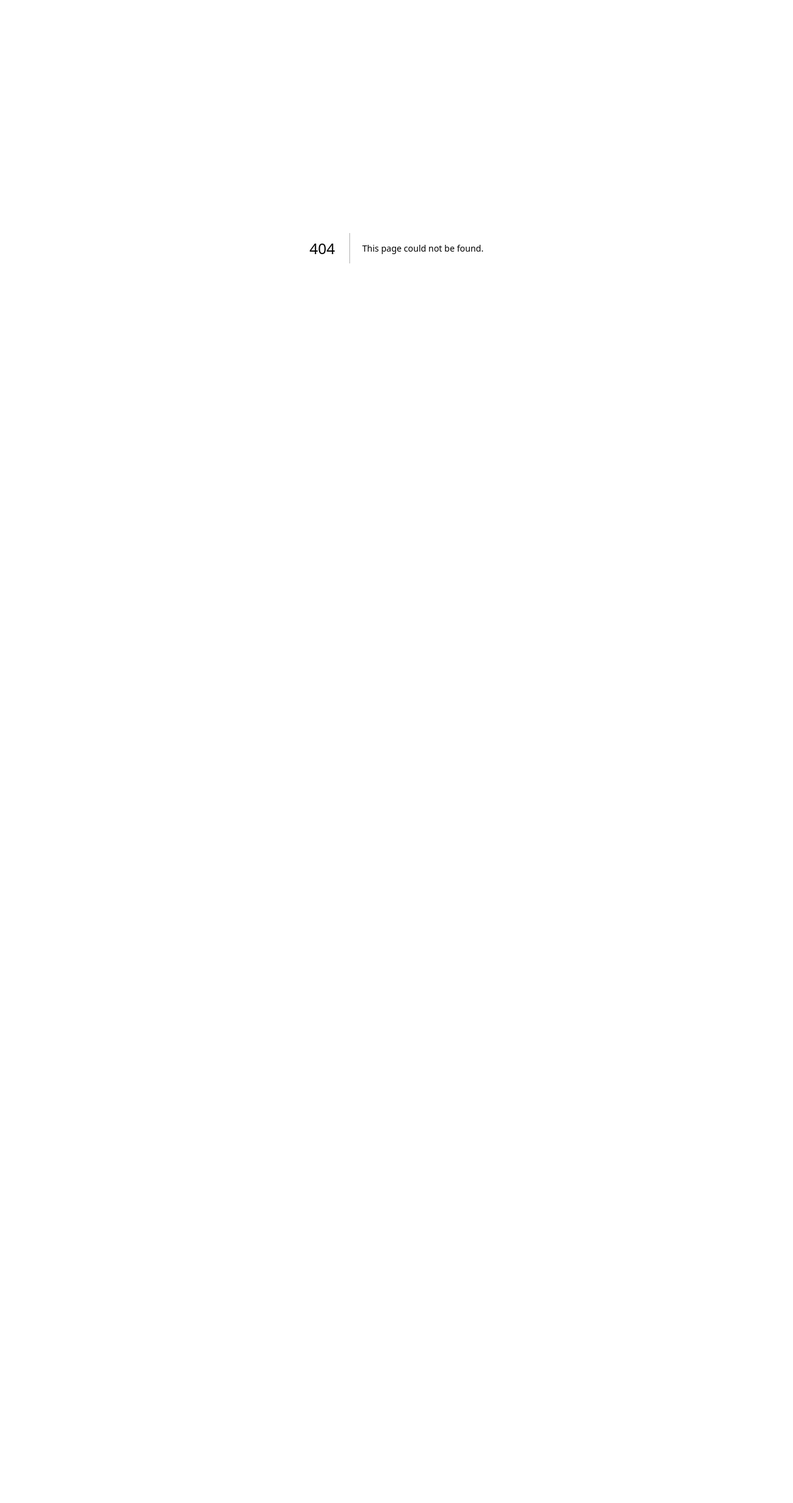
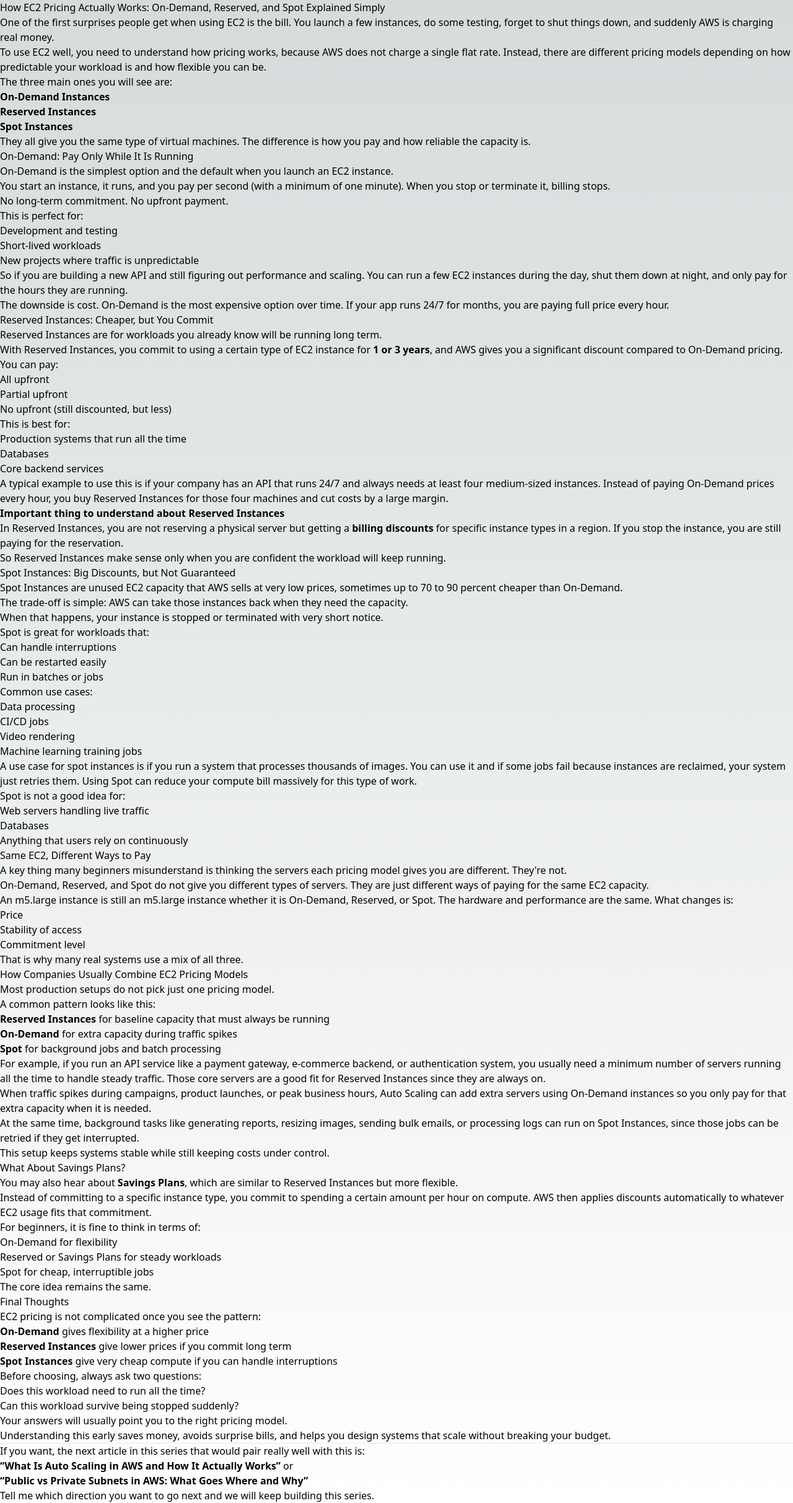
Before and after one commit to TechEasyDoc/aws_techeasydoc, a Next.js app: page /cloud-basics/how-ec2-pricing-actually-works in a window 1280 px wide. Before the commit this address had no page. Shown: the whole page at 62% size. Before the commit the page ends 800 px from the top, so only its background shows below. Built offline with nearby package versions, Linux system fonts and the light colour scheme.

Commit message:
how ec2 pricing works article

```diff
--- a/pages/cloud-basics/_meta.json
+++ b/pages/cloud-basics/_meta.json
@@ -1,3 +1,4 @@
 {
-  "what-is-the-cloud-really-a-simple-breakdown": "What Is \"The Cloud\", Really? A Simple Breakdown"
+  "what-is-the-cloud-really-a-simple-breakdown": "What Is \"The Cloud\", Really? A Simple Breakdown",
+  "how-ec2-pricing-actually-works": "How EC2 Pricing Actually Works: On-Demand, Reserved, and Spot Explained Simply"
 }
--- /dev/null
+++ b/pages/cloud-basics/how-ec2-pricing-actually-works.mdx
@@ -0,0 +1,170 @@
+---
+title: How EC2 Pricing Actually Works- On-Demand, Reserved, and Spot Explained Simply
+description: Understand EC2 pricing by breaking down the three main types of instances- On-Demand, Reserved, and Spot. Learn how to choose the right instance type for your needs.
+author: Demola Malomo
+tags: ['cloud', 'fundamentals', 'aws', 'ec2', 'pricing']
+category: 'Cloud Basics'
+date: '2026-01-11'
+---
+
+## How EC2 Pricing Actually Works: On-Demand, Reserved, and Spot Explained Simply
+
+One of the first surprises people get when using EC2 is the bill. You launch a few instances, do some testing, forget to shut things down, and suddenly AWS is charging real money.
+
+To use EC2 well, you need to understand how pricing works, because AWS does not charge a single flat rate. Instead, there are different pricing models depending on how predictable your workload is and how flexible you can be.
+
+The three main ones you will see are:
+
+-   **On-Demand Instances**
+-   **Reserved Instances**
+-   **Spot Instances**
+
+They all give you the same type of virtual machines. The difference is how you pay and how reliable the capacity is.
+
+#### On-Demand: Pay Only While It Is Running
+
+On-Demand is the simplest option and the default when you launch an EC2 instance.
+
+You start an instance, it runs, and you pay per second (with a minimum of one minute). When you stop or terminate it, billing stops.
+
+No long-term commitment. No upfront payment.
+
+This is perfect for:
+
+-   Development and testing
+-   Short-lived workloads
+-   New projects where traffic is unpredictable
+
+So if you are building a new API and still figuring out performance and scaling. You can run a few EC2 instances during the day, shut them down at night, and only pay for the hours they are running.
+
+The downside is cost. On-Demand is the most expensive option over time. If your app runs 24/7 for months, you are paying full price every hour.
+
+#### Reserved Instances: Cheaper, but You Commit
+
+Reserved Instances are for workloads you already know will be running long term.
+
+With Reserved Instances, you commit to using a certain type of EC2 instance for **1 or 3 years**, and AWS gives you a significant discount compared to On-Demand pricing.
+
+You can pay:
+
+-   All upfront
+-   Partial upfront
+-   No upfront (still discounted, but less)
+
+This is best for:
+
+-   Production systems that run all the time
+-   Databases
+-   Core backend services
+
+A typical example to use this is if your company has an API that runs 24/7 and always needs at least four medium-sized instances. Instead of paying On-Demand prices every hour, you buy Reserved Instances for those four machines and cut costs by a large margin.
+
+**Important thing to understand about Reserved Instances**
+
+In Reserved Instances, you are not reserving a physical server but getting a **billing discounts** for specific instance types in a region. If you stop the instance, you are still paying for the reservation.
+
+So Reserved Instances make sense only when you are confident the workload will keep running.
+
+#### Spot Instances: Big Discounts, but Not Guaranteed
+
+Spot Instances are unused EC2 capacity that AWS sells at very low prices, sometimes up to 70 to 90 percent cheaper than On-Demand.
+
+The trade-off is simple:
+AWS can take those instances back when they need the capacity.
+
+When that happens, your instance is stopped or terminated with very short notice.
+
+Spot is great for workloads that:
+
+-   Can handle interruptions
+-   Can be restarted easily
+-   Run in batches or jobs
+
+Common use cases:
+
+-   Data processing
+-   CI/CD jobs
+-   Video rendering
+-   Machine learning training jobs
+
+A use case for spot instances is if you run a system that processes thousands of images. You can use it and if some jobs fail because instances are reclaimed, your system just retries them. Using Spot can reduce your compute bill massively for this type of work.
+
+Spot is not a good idea for:
+
+-   Web servers handling live traffic
+-   Databases
+-   Anything that users rely on continuously
+
+### Same EC2, Different Ways to Pay
+
+A key thing many beginners misunderstand is thinking the servers each pricing model gives you are different. They're not.
+
+On-Demand, Reserved, and Spot do not give you different types of servers.
+They are just different ways of paying for the same EC2 capacity.
+
+An m5.large instance is still an m5.large instance whether it is On-Demand, Reserved, or Spot. The hardware and performance are the same. What changes is:
+
+-   Price
+-   Stability of access
+-   Commitment level
+
+That is why many real systems use a mix of all three.
+
+### How Companies Usually Combine EC2 Pricing Models
+
+Most production setups do not pick just one pricing model.
+
+A common pattern looks like this:
+
+-   **Reserved Instances** for baseline capacity that must always be running
+-   **On-Demand** for extra capacity during traffic spikes
+-   **Spot** for background jobs and batch processing
+
+For example, if you run an API service like a payment gateway, e-commerce backend, or authentication system, you usually need a minimum number of servers running all the time to handle steady traffic. Those core servers are a good fit for Reserved Instances since they are always on.
+
+When traffic spikes during campaigns, product launches, or peak business hours, Auto Scaling can add extra servers using On-Demand instances so you only pay for that extra capacity when it is needed.
+
+At the same time, background tasks like generating reports, resizing images, sending bulk emails, or processing logs can run on Spot Instances, since those jobs can be retried if they get interrupted.
+
+This setup keeps systems stable while still keeping costs under control.
+
+### What About Savings Plans?
+
+You may also hear about **Savings Plans**, which are similar to Reserved Instances but more flexible.
+
+Instead of committing to a specific instance type, you commit to spending a certain amount per hour on compute. AWS then applies discounts automatically to whatever EC2 usage fits that commitment.
+
+For beginners, it is fine to think in terms of:
+
+-   On-Demand for flexibility
+-   Reserved or Savings Plans for steady workloads
+-   Spot for cheap, interruptible jobs
+
+The core idea remains the same.
+
+### Final Thoughts
+
+EC2 pricing is not complicated once you see the pattern:
+
+-   **[On-Demand](https://aws.amazon.com/ec2/pricing/on-demand/)** gives flexibility at a higher price
+-   **[Reserved Instances](https://aws.amazon.com/ec2/pricing/reserved-instances/)** give lower prices if you commit long term
+-   **[Spot Instances](https://aws.amazon.com/ec2/spot/)** give very cheap compute if you can handle interruptions
+
+Before choosing, always ask two questions:
+
+1. Does this workload need to run all the time?
+2. Can this workload survive being stopped suddenly?
+
+Your answers will usually point you to the right pricing model.
+
+Understanding this early saves money, avoids surprise bills, and helps you design systems that scale without breaking your budget.
+
+---
+
+If you want, the next article in this series that would pair really well with this is:
+
+-   **“What Is Auto Scaling in AWS and How It Actually Works”**
+    or
+-   **“Public vs Private Subnets in AWS: What Goes Where and Why”**
+
+Tell me which direction you want to go next and we will keep building this series.
```
